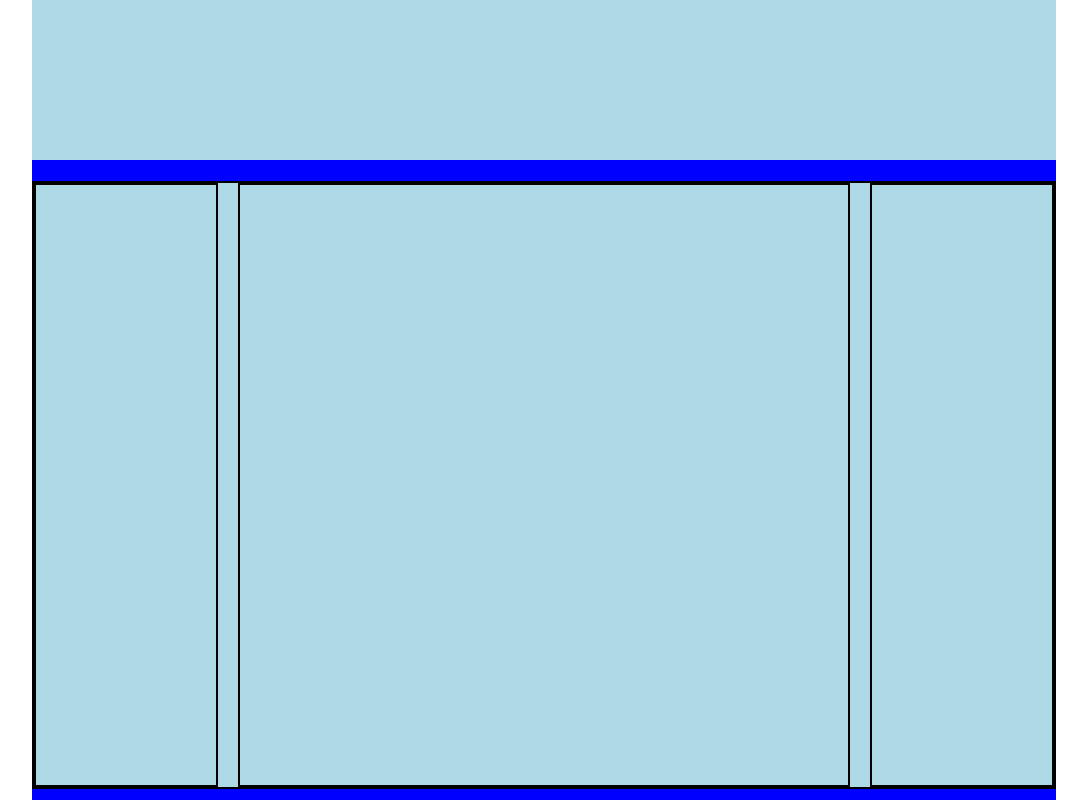
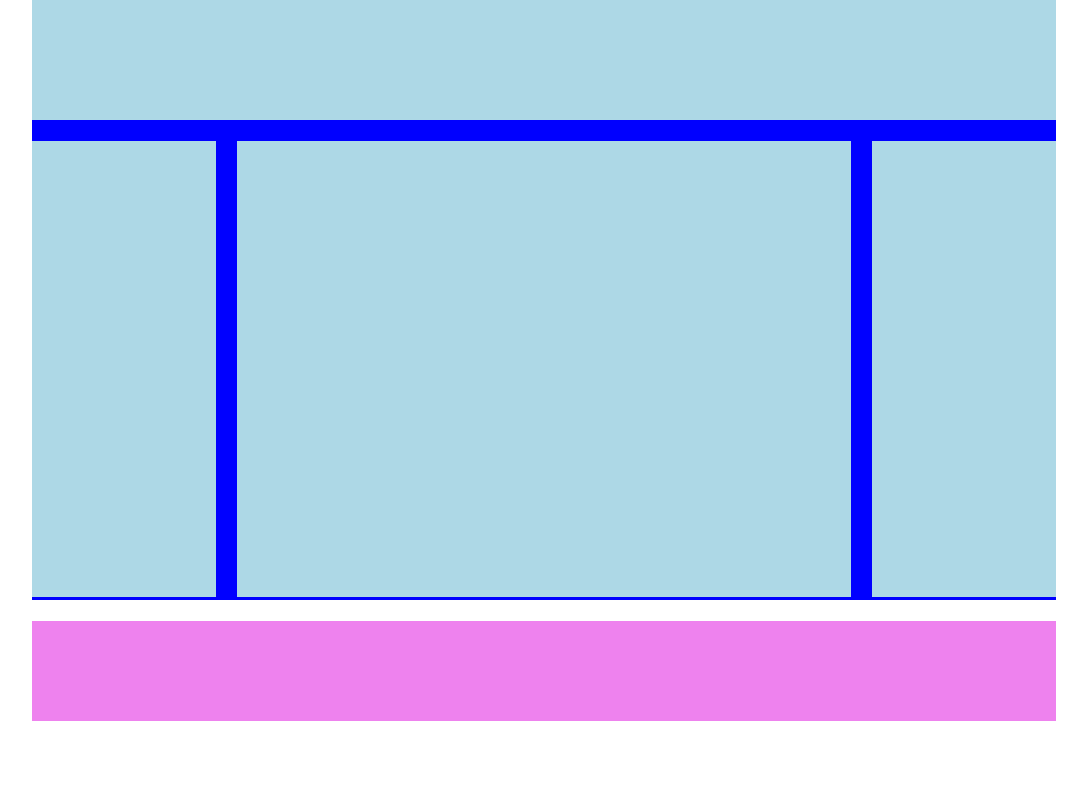
Before and after one commit to MatteoPellegrinii/htmlcss-struttura-wp, a plain HTML site: page index.html in a window 1280 px wide. Shown: the part 461-1261 px from the top of the page, without its empty margins (96-1183 px from the left). After the commit the page ends 1202 px from the top, so only its background shows below. Drawn offline with Linux system fonts and the light colour scheme.

Commit message:
modifiche

```diff
--- a/css/style.css
+++ b/css/style.css
@@ -24,7 +24,7 @@ body{
     width: 100%;
     margin-top: 2%;
     /* for debug */
-    height: 800px;
+    height: 600px;
     background-color: blue;
 }
 .firts-row{
@@ -36,17 +36,17 @@ body{
 .second-row{
     width: 100%;
     margin: 2% 0;
-    background-color: lightblue;
+    background-color: blue;
     /* for debug */
     height: 76%;
-    border: solid 2px black;
+    /* border: solid 2px black; */
 }
 .first-col, .mid-col ,.last-col{
     float: left;
     /* for debug */
     height: 100%;
     background-color: lightblue;
-    border: solid black 2px;
+    /* border: solid black 2px; */
 }
 .first-col, .mid-col{
     margin-right: 2%;
@@ -61,4 +61,12 @@ body{
     content: "";
     clear: both;
     display: table;
-  }
+}
+footer{
+    width: 100%;
+    margin-top: 2%;
+    /* for debug */
+    height: 100px;
+    background-color: violet;
+    margin-bottom: 2%;
+}
--- a/index.html
+++ b/index.html
@@ -26,11 +26,8 @@
 
     </main>
 
-
-
-
     <!-- footer -->
-
+    <footer></footer>
 
 </body>
 </html>
```
